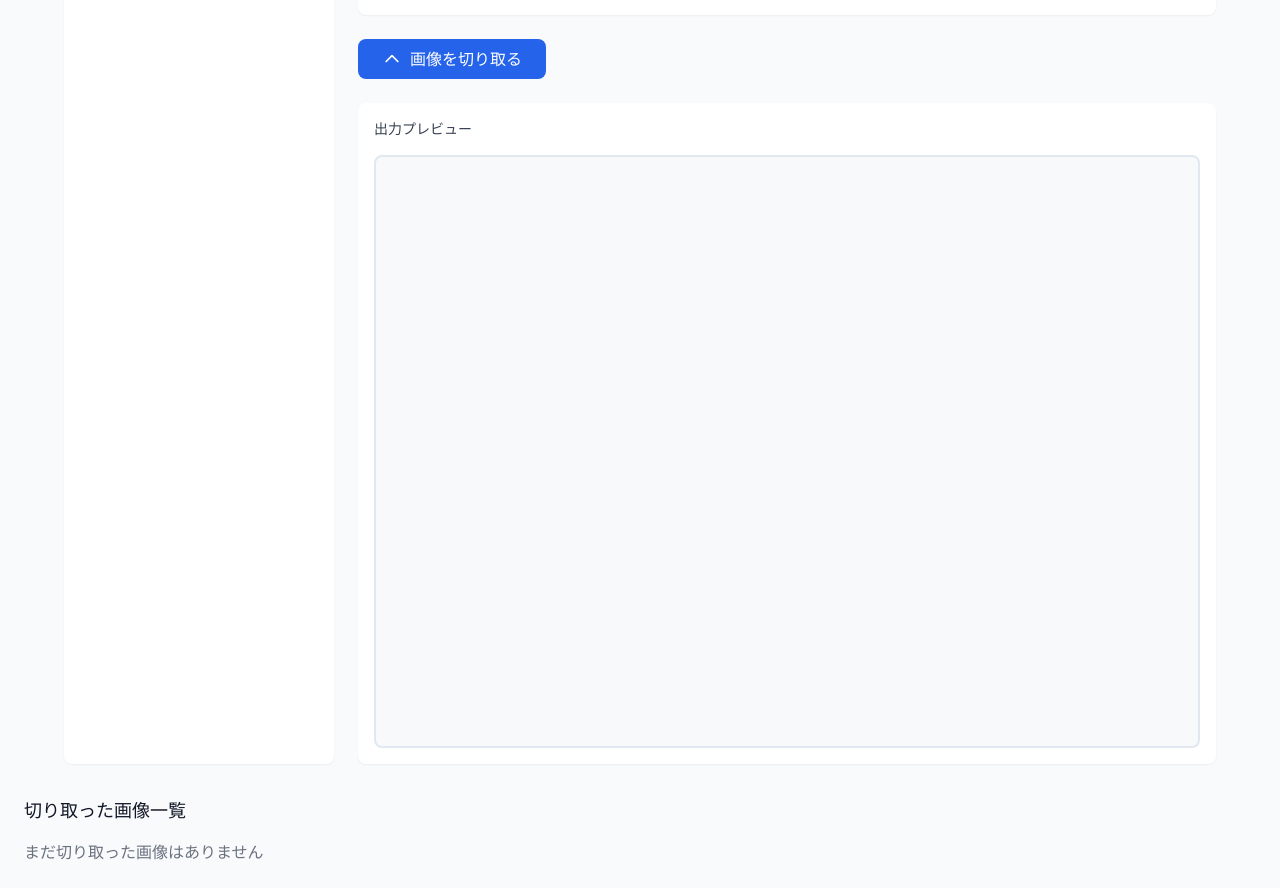
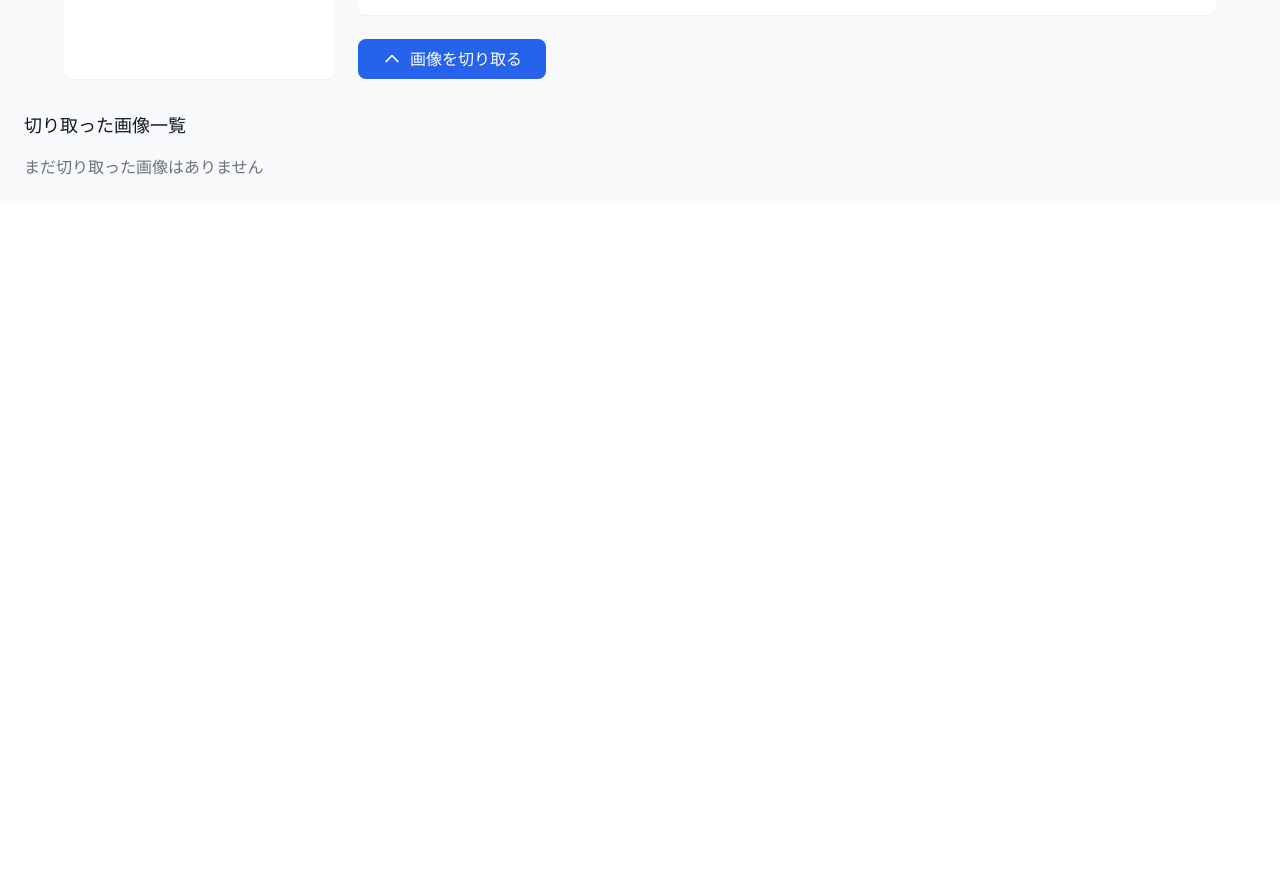
Before and after one commit to kanadomekei/progate-hackthon-candle, a Next.js app in the folder frontend/: page /mock/crop in a window 1280 px wide. Shown: the part 722-1610 px from the top of the page. After the commit the page ends 925 px from the top, so only its background shows below. Built offline with nearby package versions, Linux system fonts and the light colour scheme.

Commit message:
プレービュー部分を削除

```diff
--- a/frontend/src/app/mock/crop/page.tsx
+++ b/frontend/src/app/mock/crop/page.tsx
@@ -363,24 +363,17 @@ export default function CropPage() {
                 <span>画像を切り取る</span>
               </button>
             </div>
-
-            {/* 出力プレビュー */}
-            <div className="bg-white rounded-lg shadow-sm p-4">
-              <h3 className="text-sm font-medium text-gray-700 mb-4">出力プレビュー</h3>
-              <canvas
-                ref={outRef}
-                width={OUT_WIDTH}
-                height={OUT_HEIGHT}
-                className="w-full max-w-full rounded-lg"
-                style={{
-                  backgroundColor: '#f8f9fa',
-                  border: '2px solid #e2e8f0'
-                }}
-              />
-            </div>
           </div>
         </div>
       </div>
+
+      {/* 非表示のキャンバス */}
+      <canvas
+        ref={outRef}
+        width={OUT_WIDTH}
+        height={OUT_HEIGHT}
+        style={{ display: 'none' }}
+      />
 
       {/* 切り取った画像の履歴 */}
       <div className="mt-8">
```
